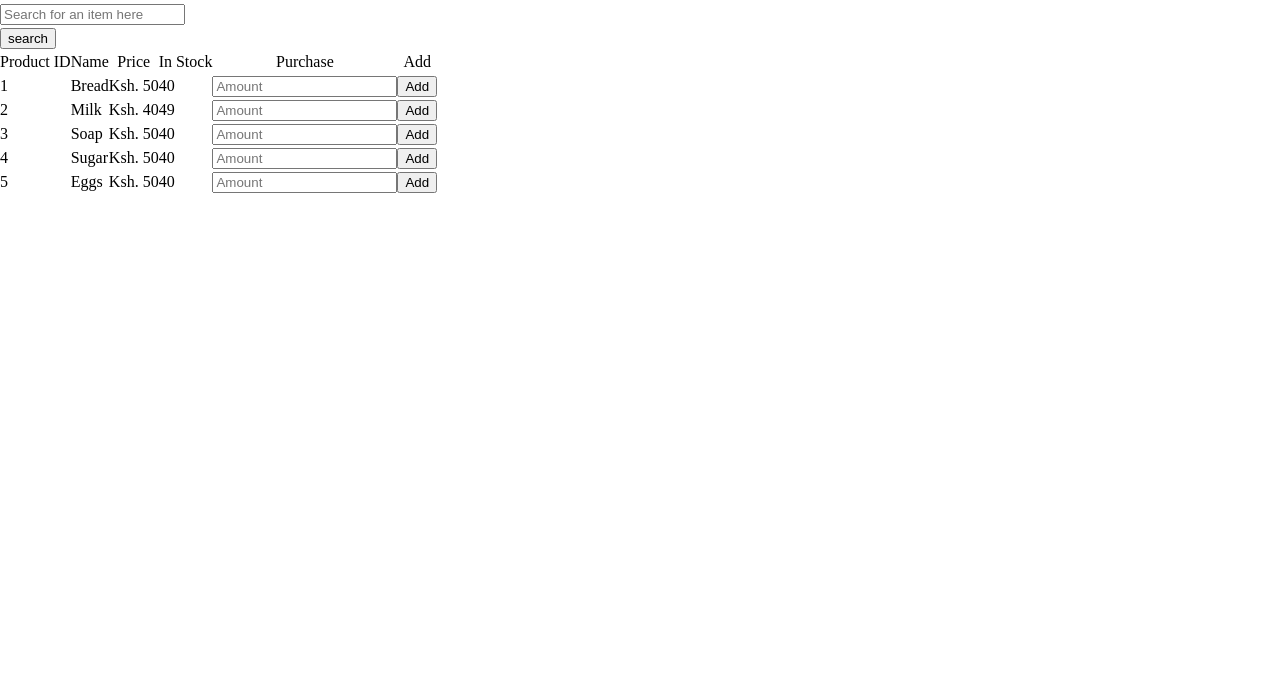
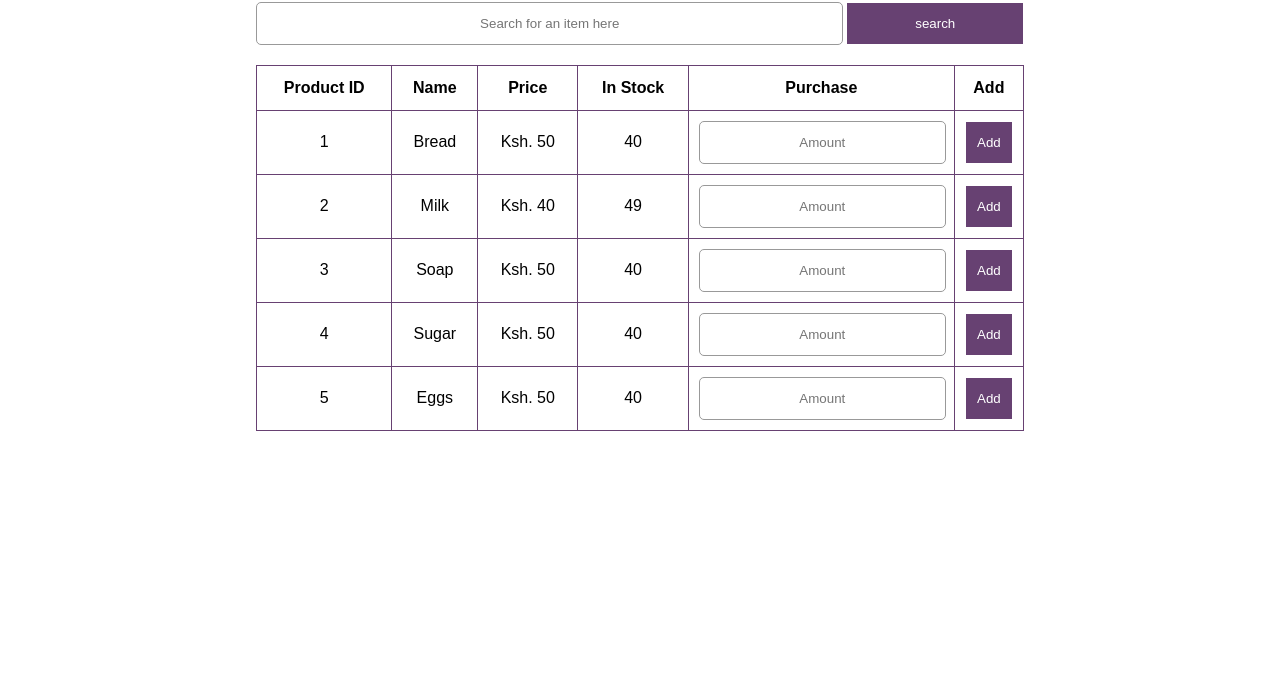
Before and after one commit to KMaina/Store-manager, a plain HTML site: page UI/product-order.html in a window 1280 px wide. Shown: the part 110-800 px from the top of the page. Drawn offline with Linux system fonts and the light colour scheme.

Commit message:
[Feature #161189913] Added styles for the product elements

```diff
--- a/UI/css/styles.css
+++ b/UI/css/styles.css
@@ -5,6 +5,21 @@ body {
 
 h1 {
     font-size: 2.5rem;
+}
+
+th {
+    font-weight: bold;
+}
+
+table {
+    font-family: arial, sans-serif;
+    border-collapse: collapse;
+    width: 100%;
+}
+
+td, th {
+    border: 1px solid #674172;
+    padding: 10px;
 }
 
 /* Navigation Styles */
@@ -32,3 +47,54 @@ li a:hover {
 .active {
     background-color: #f9690e;
 }
+
+/* shop.html styles */
+.submit{
+	width: 100%;
+	padding: 13px 0px;
+	border: 1px solid #fff;
+	cursor: pointer;
+	background-color: #674172;
+	color: #fff;
+}
+
+.submit:hover{
+	border: 1px solid #674172;
+	background-color: #fff;
+	color: #674172;
+}
+
+.form-text {
+    border: 1px solid #999;
+    border-radius: 5px;
+    -webkit-appearance: none;
+    width: 100%;
+    padding: 13px 0px;
+    text-align: center;
+}
+
+.page-info {
+    width: 60%;
+    margin: 0 auto;
+    text-align: center;
+}
+
+.search-flex {
+    display: flex;
+}
+
+.search-text {
+    flex-grow: 3;
+    padding-right: 5px;
+}
+
+.search-submit {
+    flex-grow: 1;
+}
+
+.products-display {
+    text-align: center;
+    width: 60%;
+    margin: 0 auto;
+    margin-top: 20px;
+}
```
